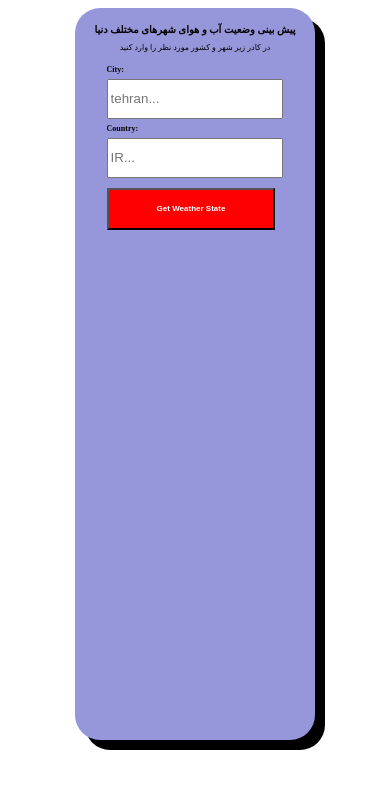
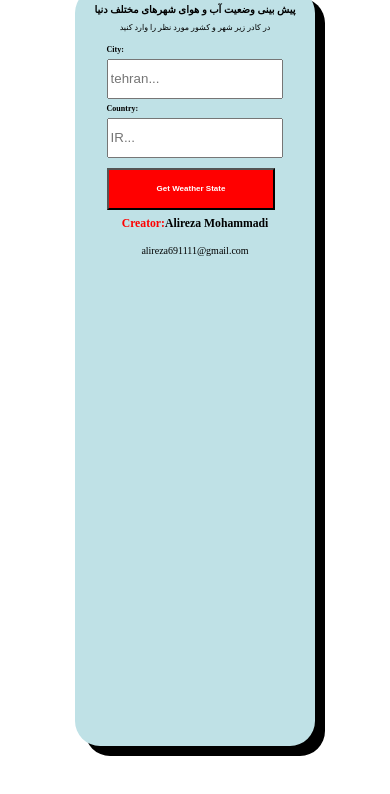
Before and after one commit to Alireza9651501005/react2, a React (Create React App) app: page / in a window 390 px wide. Shown: the top 794 px of the page. Built offline with nearby package versions, Linux system fonts and the light colour scheme.

Commit message:
the last version

```diff
--- a/src/App.css
+++ b/src/App.css
@@ -1,5 +1,5 @@
 .App {
-  background: #9697db;
+  background: #bfe1e6;
   background-repeat: no-repeat;
   display: flex;
   flex-direction: column;
@@ -9,11 +9,17 @@
   padding: 2%;
   box-shadow: 10px 10px;
   width: 60%;
-  height: 85vh;
-  margin: auto;
+  height: 88vh;
+  margin: -20px auto 0;
 }
 
-
+.App .creator {
+  display: flex;
+  flex-direction: column;
+  justify-content: center;
+  align-items: center;
+  line-height: 5px;
+}
 /* #root, body, html {
   margin: 0;
   padding: 0;
@@ -22,6 +28,9 @@
 
 } */
 
+.weather {
+  margin: 0 auto;
+}
 .weather > p {
   border-radius: 5px;
   font-weight: bold;
@@ -79,8 +88,11 @@
     text-align: center;
     font-size: 20px;
   }
+  .App .creator {
+    font-size: 14px;
+  }
   .weather p {
-    font-size: 17px;
+    font-size: 13px;
   }
   .title p {
     font-size: 15px;
@@ -105,6 +117,9 @@
   .title h2 {
     text-align: center;
     font-size: 15px;
+  }
+  .App .creator {
+    font-size: 13px;
   }
   .weather p {
     font-size: 13px;
@@ -150,4 +165,7 @@
   .weather p {
     font-size: 8px;
   }
+  .App .creator {
+    font-size: 10px;
+  }
 }
--- a/src/weather1/App.js
+++ b/src/weather1/App.js
@@ -64,6 +64,10 @@ class App extends React.Component {
             <div className='App'>
                 <Title />
                 <Form getit = {this.getweather}/>
+                <div className='creator'>
+                    <h3><strong style={{color:'red'}}>Creator:</strong>Alireza Mohammadi</h3>
+                    <p>alireza691111@gmail.com</p>
+                </div>
                 <Weather
                     Temprature = {this.state.Temprature}
                     Humidity = {this.state.Humidity}
--- a/src/weather1/Weather.js
+++ b/src/weather1/Weather.js
@@ -10,7 +10,6 @@ class Weather extends React.Component {
                 {this.props.Humidity && <p>Humidity: {this.props.Humidity}</p>}
                 {this.props.condition && <p>condition: {this.props.condition}</p>}
                 {this.props.error && <p>{this.props.error}</p>}
-
             </div>
         )
     }
```
Also changed, not shown: src/App.js (deleted, +0 -34 lines).
